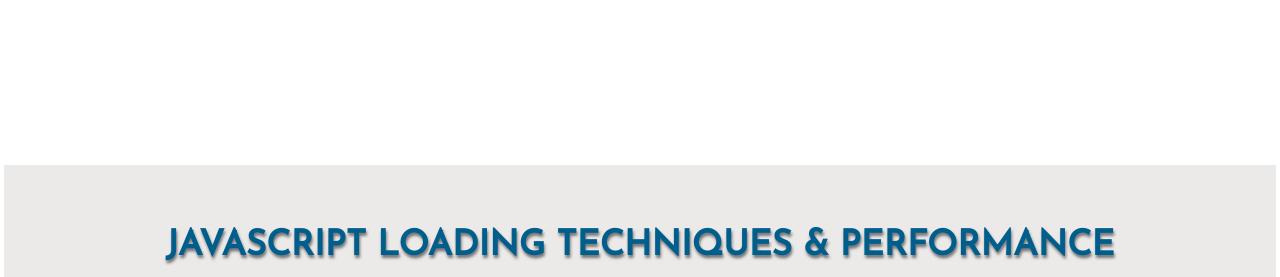
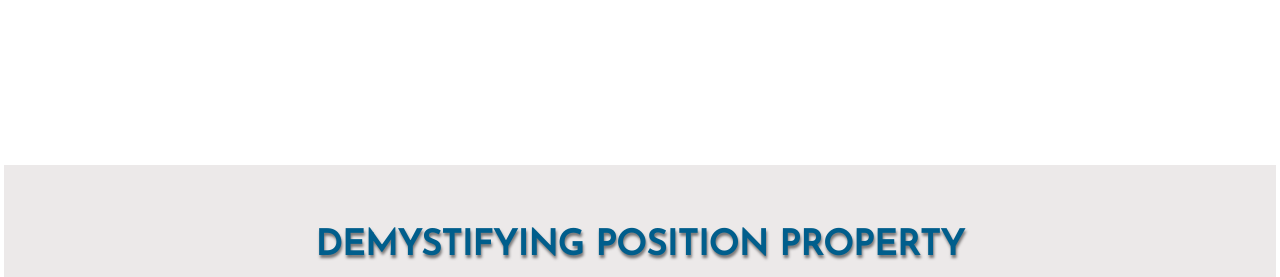
Before and after one commit to bharati-21/bharati-portfolio, a plain HTML site: page blog-six.html in a window 1280 px wide. Shown: the part 639-916 px from the top of the page. Drawn offline with Linux system fonts and the light colour scheme.

Commit message:
changed title
Updated the wrong title

```diff
--- a/blog-six.html
+++ b/blog-six.html
@@ -28,7 +28,7 @@
         </header>
 
         <main class="main blogs-main blog-content-preview">
-            <h1 class="blog-title secondary-color">JavaScript loading techniques & Performance</h1>
+            <h1 class="blog-title secondary-color">Demystifying Position Property</h1>
 
             <section class="my-blogs section container-center blog-content">
                 <article class="blog-intro">
```
